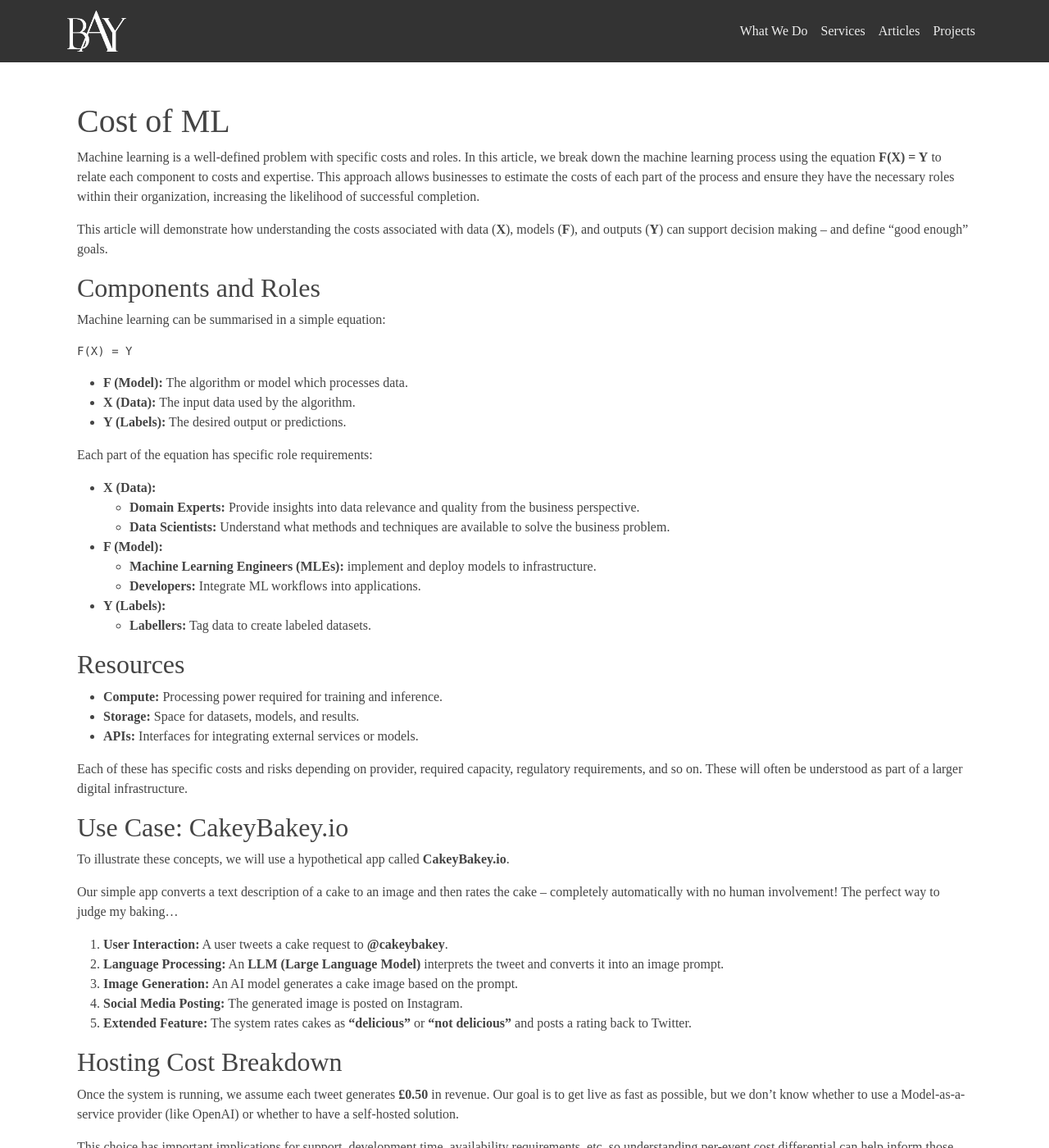
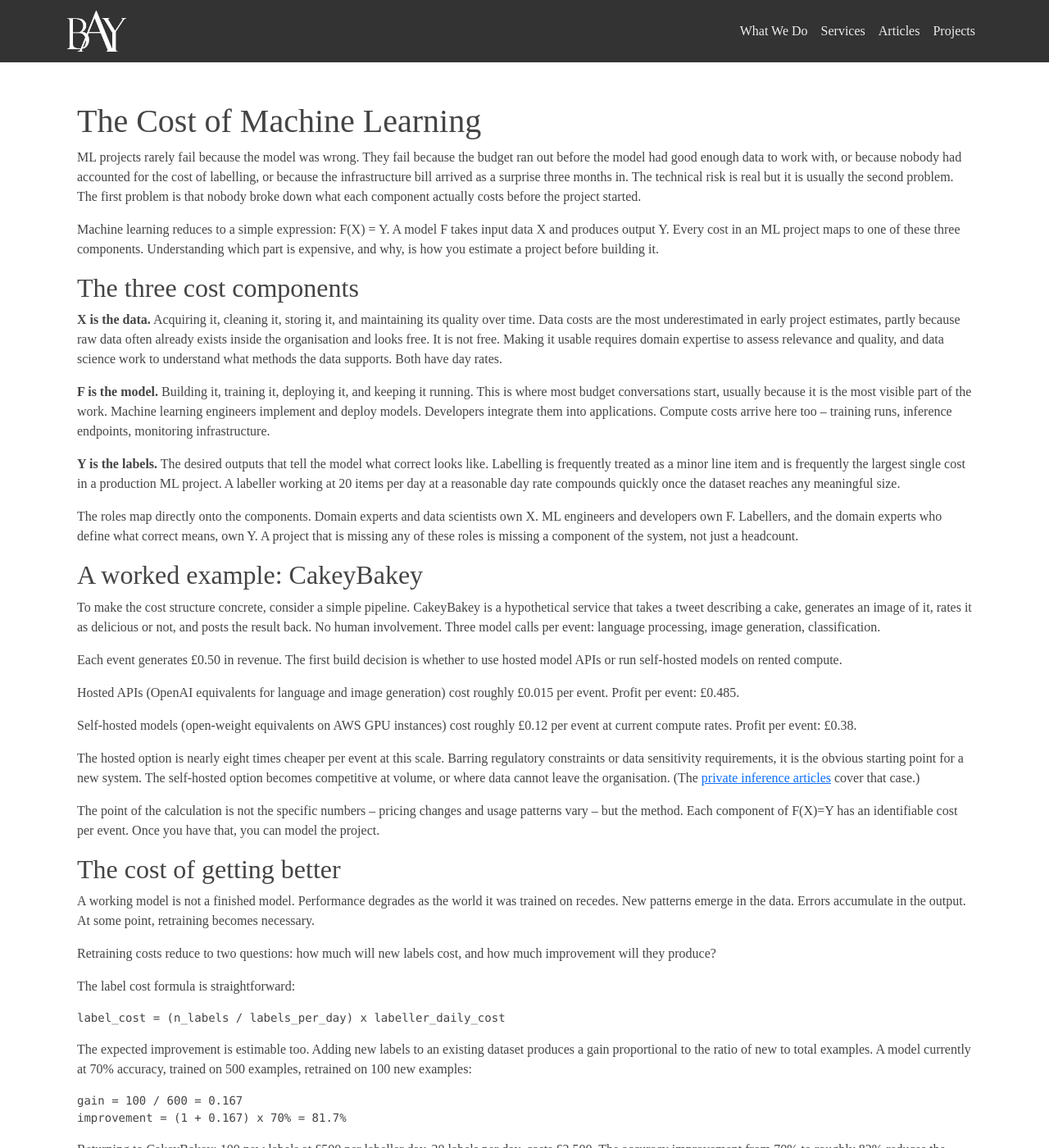
Before and after one commit to bayinfosys/bayinfosys.github.io, a Jekyll site: the page built from _posts/2026-01-01-04-cost-of-ml.md, in a window 1280 px wide and 1400 px high. Shown: the whole window at 82% size. Built offline with Jekyll 4.4.1, drawn with Linux system fonts in a browser that asks for light colours; some of the changed text lies outside the part shown.

Commit message:
cost of ml update

````diff
--- a/_posts/2026-01-01-04-cost-of-ml.md
+++ b/_posts/2026-01-01-04-cost-of-ml.md
@@ -1,164 +1,152 @@
 ---
 date: 2024-10-02
 layout: article
-title: "The Cost of Machine Learning"
-description: "A practical breakdown of where ML costs actually live -- data, roles, infrastructure, and iteration -- and what drives them up."
-keywords: ["cost of machine learning", "ml budget", "ml roles", "ml engineering", "ai costs"]
+title: "The Cost of Machine Learning: A Practical Breakdown"
+seo_title: "How Much Does Machine Learning Cost? A Practical Breakdown"
+description: "Machine learning projects fail budgets as often as they fail
+technically. A practical breakdown of where ML costs actually live -- data,
+roles, infrastructure, and iteration -- and what drives them up."
+keywords: ["cost of machine learning", "machine learning pricing",
+"machine learning cost", "is machine learning expensive", "ml budget",
+"ml roles", "ml engineering", "ai costs", "cost to build machine learning model"]
 topic: "Product & Strategy"
-seo_title: "How Much Does Machine Learning Cost? A Practical Breakdown"
+last_modified_at: 2026-05-20
 related:
   - 17-data-maturity
   - 05-what-data-do-i-need
   - 18-mle-vs-swe
+  - 46-labels-are-the-task
 redirect_from:
+  - /04-cost-of-ml/
   - /04-cost-of-ml/04-cost-of-ml.html
 ---
 
-# Cost of ML
+# The Cost of Machine Learning
 
-Machine learning is a well-defined problem with specific costs and roles.
-In this article, we break down the machine learning process using the equation **F(X) = Y** to relate each component to costs and expertise.
-This approach allows businesses to estimate the costs of each part of the process and ensure they have the necessary roles within their organization, increasing the likelihood of successful completion.
+ML projects rarely fail because the model was wrong. They fail because
+the budget ran out before the model had good enough data to work with,
+or because nobody had accounted for the cost of labelling, or because
+the infrastructure bill arrived as a surprise three months in. The
+technical risk is real but it is usually the second problem. The first
+problem is that nobody broke down what each component actually costs
+before the project started.
 
-This article will demonstrate how understanding the costs associated with data (**X**), models (**F**), and outputs (**Y**) can support decision making -- and define "good enough" goals.
+Machine learning reduces to a simple expression: F(X) = Y. A model F
+takes input data X and produces output Y. Every cost in an ML project
+maps to one of these three components. Understanding which part is
+expensive, and why, is how you estimate a project before building it.
 
-## Components and Roles
+## The three cost components
 
-Machine learning can be summarised in a simple equation:
+**X is the data.** Acquiring it, cleaning it, storing it, and
+maintaining its quality over time. Data costs are the most
+underestimated in early project estimates, partly because raw data
+often already exists inside the organisation and looks free. It is
+not free. Making it usable requires domain expertise to assess
+relevance and quality, and data science work to understand what
+methods the data supports. Both have day rates.
+
+**F is the model.** Building it, training it, deploying it, and
+keeping it running. This is where most budget conversations start,
+usually because it is the most visible part of the work. Machine
+learning engineers implement and deploy models. Developers integrate
+them into applications. Compute costs arrive here too -- training
+runs, inference endpoints, monitoring infrastructure.
+
+**Y is the labels.** The desired outputs that tell the model what
+correct looks like. Labelling is frequently treated as a minor line
+item and is frequently the largest single cost in a production ML
+project. A labeller working at 20 items per day at a reasonable day
+rate compounds quickly once the dataset reaches any meaningful size.
+
+The roles map directly onto the components. Domain experts and data
+scientists own X. ML engineers and developers own F. Labellers,
+and the domain experts who define what correct means, own Y. A
+project that is missing any of these roles is missing a component
+of the system, not just a headcount.
+
+## A worked example: CakeyBakey
+
+To make the cost structure concrete, consider a simple pipeline.
+CakeyBakey is a hypothetical service that takes a tweet describing
+a cake, generates an image of it, rates it as delicious or not,
+and posts the result back. No human involvement. Three model calls
+per event: language processing, image generation, classification.
+
+Each event generates £0.50 in revenue. The first build decision is
+whether to use hosted model APIs or run self-hosted models on
+rented compute.
+
+Hosted APIs (OpenAI equivalents for language and image generation)
+cost roughly £0.015 per event. Profit per event: £0.485.
+
+Self-hosted models (open-weight equivalents on AWS GPU instances)
+cost roughly £0.12 per event at current compute rates. Profit per
+event: £0.38.
+
+The hosted option is nearly eight times cheaper per event at this
+scale. Barring regulatory constraints or data sensitivity requirements,
+it is the obvious starting point for a new system. The self-hosted
+option becomes competitive at volume, or where data cannot leave
+the organisation. (The [private inference articles](/library/40-private-inference.html)
+cover that case.)
+
+The point of the calculation is not the specific numbers -- pricing
+changes and usage patterns vary -- but the method. Each component
+of F(X)=Y has an identifiable cost per event. Once you have that,
+you can model the project.
+
+## The cost of getting better
+
+A working model is not a finished model. Performance degrades as
+the world it was trained on recedes. New patterns emerge in the
+data. Errors accumulate in the output. At some point, retraining
+becomes necessary.
+
+Retraining costs reduce to two questions: how much will new labels
+cost, and how much improvement will they produce?
+
+The label cost formula is straightforward:
 
 ```
-F(X) = Y
+label_cost = (n_labels / labels_per_day) x labeller_daily_cost
 ```
 
-- **F (Model):** The algorithm or model which processes data.
-- **X (Data):** The input data used by the algorithm.
-- **Y (Labels):** The desired output or predictions.
+The expected improvement is estimable too. Adding new labels to an
+existing dataset produces a gain proportional to the ratio of new
+to total examples. A model currently at 70% accuracy, trained on
+500 examples, retrained on 100 new examples:
 
-Each part of the equation has specific role requirements:
+```
+gain = 100 / 600 = 0.167
+improvement = (1 + 0.167) x 70% = 81.7%
+```
 
-- **X (Data):**
-  - **Domain Experts:** Provide insights into data relevance and quality from the business perspective.
-  - **Data Scientists:** Understand what methods and techniques are available to solve the business problem.
-- **F (Model):**
-  - **Machine Learning Engineers (MLEs):** implement and deploy models to infrastructure.
-  - **Developers:** Integrate ML workflows into applications.
-- **Y (Labels):**
-  - **Labellers:** Tag data to create labeled datasets.
+Returning to CakeyBakey: 100 new labels at £500 per labeller day,
+20 labels per day, costs £2,500. The accuracy improvement from 70%
+to roughly 82% reduces the break-even point from around 7,800 events
+to around 6,700. At 500 events per day, that is two days recovered.
 
-## Resources
+Whether that investment makes sense depends on the business. The
+point is that it is a calculable decision, not a gut feeling. The
+same framework applies at any scale: what does a label cost, what
+does the improvement buy, and can the business afford the delay
+while the labelling happens.
 
-- **Compute:** Processing power required for training and inference.
-- **Storage:** Space for datasets, models, and results.
-- **APIs:** Interfaces for integrating external services or models.
+## What "good enough" means
 
-Each of these has specific costs and risks depending on provider, required capacity, regulatory requirements, and so on. These will often be understood as part of a larger digital infrastructure.
+Not every ML system needs to be maximally accurate.
+A classification model that is right 85% of the time may be entirely adequate if the fallback for the remaining 15% is a lightweight human review.
+A model that is right 95% of the time may be inadequate if the 5% failure rate occurs on high-value or high-risk cases.
 
+Defining "good enough" before the project starts is the most valuable thing a business stakeholder can do.
+It sets the label budget, determines the evaluation criteria, and gives the technical team a target that is neither moving nor vague.
+Without it, projects tend to optimise indefinitely toward a standard nobody defined.
 
-## Use Case: CakeyBakey.io
+F(X)=Y is a framework for that conversation as much as a cost model.
+X tells you what data investment is required.
+Y tells you what correct looks like and what it costs to specify.
+F tells you what engineering work sits in between.
+The project is estimable once all three are defined.
 
-To illustrate these concepts, we will use a hypothetical app called **CakeyBakey.io**.
-
-Our simple app converts a text description of a cake to an image and then rates the cake -- completely automatically with no human involvement! The perfect way to judge my baking...
-
-1. **User Interaction:** A user tweets a cake request to **@cakeybakey**.
-2. **Language Processing:** An **LLM (Large Language Model)** interprets the tweet and converts it into an image prompt.
-3. **Image Generation:** An AI model generates a cake image based on the prompt.
-4. **Social Media Posting:** The generated image is posted on Instagram.
-5. **Extended Feature:** The system rates cakes as **"delicious"** or **"not delicious"** and posts a rating back to Twitter.
-
-## Hosting Cost Breakdown
-
-Once the system is running, we assume each tweet generates **£0.50** in revenue.
-Our goal is to get live as fast as possible, but we don't know whether to use a Model-as-a-service provider (like OpenAI) or whether to have a self-hosted solution.
-
-This choice has important implications for support, development time, availability requirements, etc, so understanding per-event cost differential can help inform those decisions.
-
-Let's compare the costs for service-hosted and self-hosted models.
-
-### Service Hosted Models
-  - **LLM Processing (OpenAI's Davinci):**
-    - **Cost:** $0.02 per 1,000 tokens; for 200 tokens ≈ **$0.004**.
-  - **Image Generation (OpenAI's DALL·E 2):**
-    - **Cost:** **$0.016** per image at 512×512 resolution.
-  - **Total Cost per Event:** **$0.020** (approx. **£0.015**).
-  - **Profit per Event:** £0.50 - £0.015 = **£0.485**.
-
-### Self-Hosted Models
-  - **LLM Processing (Meta's LLaMA):**
-    - **Compute Time:** 180 seconds per request.
-    - **Cost:** **$0.0789** per 3-minute request.
-  - **Image Generation (Stable Diffusion):**
-    - **Cost:** **$0.0789** per image.
-  - **Total Cost per Event:** **$0.1578** (approx. **£0.12**).
-  - **Profit per Event:** £0.50 - £0.12 = **£0.38**.
-
-The costs for these are drawn from the API costs given by providers, in the hosted model case from the OpenAI pricing [page](https://openai.com/api/pricing/) and in the self-hosted case from the AWS instance pricing [page](https://aws.amazon.com/ec2/pricing/on-demand/).
-
-In both cases, prices may vary depending on specific usage (batch vs streaming), cost agreements (pricing tiers and capacity reservations) and so on.
-
-## Final Decision
-
-Each user interaction (a twitter post) can incur known and predictable costs, and we see that the OpenAI service offering is nearly 8x cheaper, and so, barring other issues, would be the obvious choice.
-
-# Retraining
-
-Occasionally a working ML system requires updates to either maintain or improve performance.
-
-+ **Adaptation:** New patterns have been observed in data or user behaviour.
-+ **Improvement:** New insights allow enhancement of model accuracy.
-+ **Error Correction:** Existing errors can be rectified in model outputs.
-
-All of these are desirable, but may not be feasible.
-
-Estimating the cost of improvements can help us decide on feasibility. First, we should understand that all new data will require labelling, and the models will require retraining with that labelled data. So the fundamental question to answer is: How much will it cost to acquire new labels? and How much improvement will we see?
-
-This is a question we are often asked, and have derived the following formulas:
-
-- **Label Cost:** (#labels / # labels_per_day) x labeller_daily_cost
-- **Gain:** # new_labels / # total_labels
-- **Improvement:** (1 + Gain) x current_accuracy
-
-### Example
-
-Returning to our cakeybakey.io example, assuming our labeller charges £500 a day and labels 20 items per day. For 100 items, cost = 5 days × £500 = £2,500 **investment**.
-
-Using the **Improvement** calculation above on the 100 new labels, added to our 500 existing labels, we can estimate the improved accuracy as (1 + (100/600)) x 70% = 84% -- an increase of 14%.
-
-Given these numbers we can now estimate the **Return on Investment** (ROI) from the increased model performance:
-
-**Break-Even Point:**
-+ 7,763 tweets to ROI at 70% accuracy
-  - ~15 days @ 500 tweets/day.
-+ 6,669 tweets to ROI at 84% accuracy.
-  - ~13 days @ 500 tweets/day.
-
-Obviously, there is now a requirement that cakeybakey.io can generate that level of engagement!
-
-### Analysis
-
-- **Higher Accuracy Reduces Break-Even Point:** Investing in retraining leads to quicker ROI.
-- **Long-Term Profitability:** Post break-even, the improved model continues to generate higher profits.
-
-While it seems an obvious choice to choose better performance, it may be that the business simply cannot afford the investment required for the return, or the delay in labelling extra data will cause other milestones to be missed. These are important decisions for the business to understand; framing the decision with time and cost provides better context.
-
-
-# Summary
-
-Understanding the costs associated with machine learning is crucial for making informed business decisions.
-
-## Cost Associations
-
-- **F (Model):** Costs related to model development, training, and maintenance.
-- **X (Data):** Costs for data collection, storage, and preprocessing.
-- **Y (Labels):** Costs for labeling and annotating data.
-
-## Factors Influencing Costs
-
-- **Model Capabilities (F):** Advanced models may increase costs due to complexity.
-- **Model-as-a-Service (F):** Model services are attractive options for initial builds.
-- **Data Needs (X):** More or higher-quality data can improve performance but require investment.
-- **Processing Costs (Y):** Improved labels and annotation often give greater insight to the problem, but can be the greatest source of cost to the ML project.
-
-By breaking down the project we can isolate components and provide ball-park figures which allow decisions to be made at all stages of the project, estimate what is "good enough" and, crucially, avoid going over-budget.
-
-**Next Steps:** As you consider implementing or expanding ML projects, evaluate the components of **F(X) = Y** in your context. Contact us from our [main page](https://www.bayis.co.uk/#contact-us) to discuss further.
+(If you are assessing whether your organisation has the data foundation to start an ML project, the [data maturity](/library/17-data-maturity.html) article covers the infrastructure side of that question.)
````
